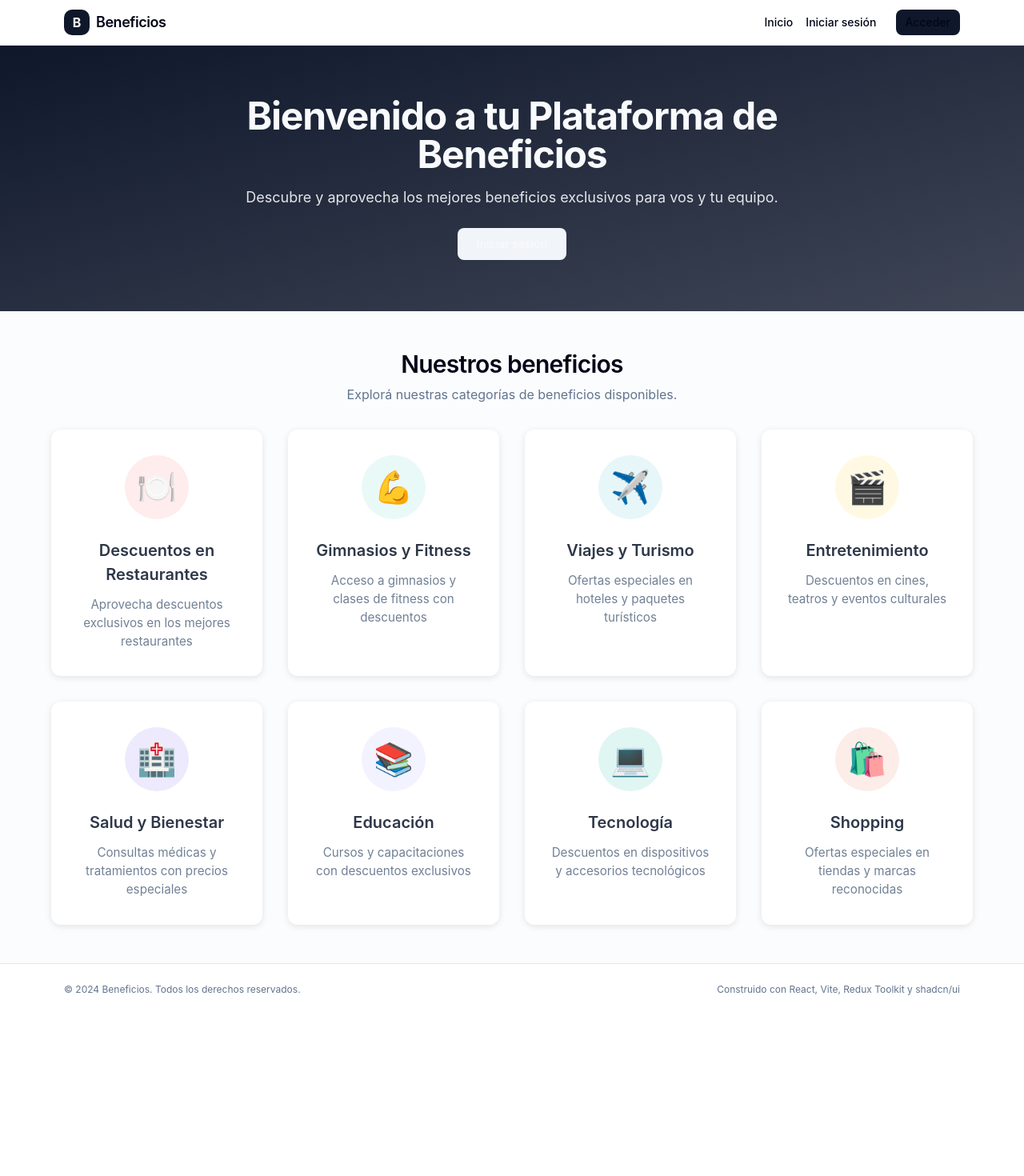
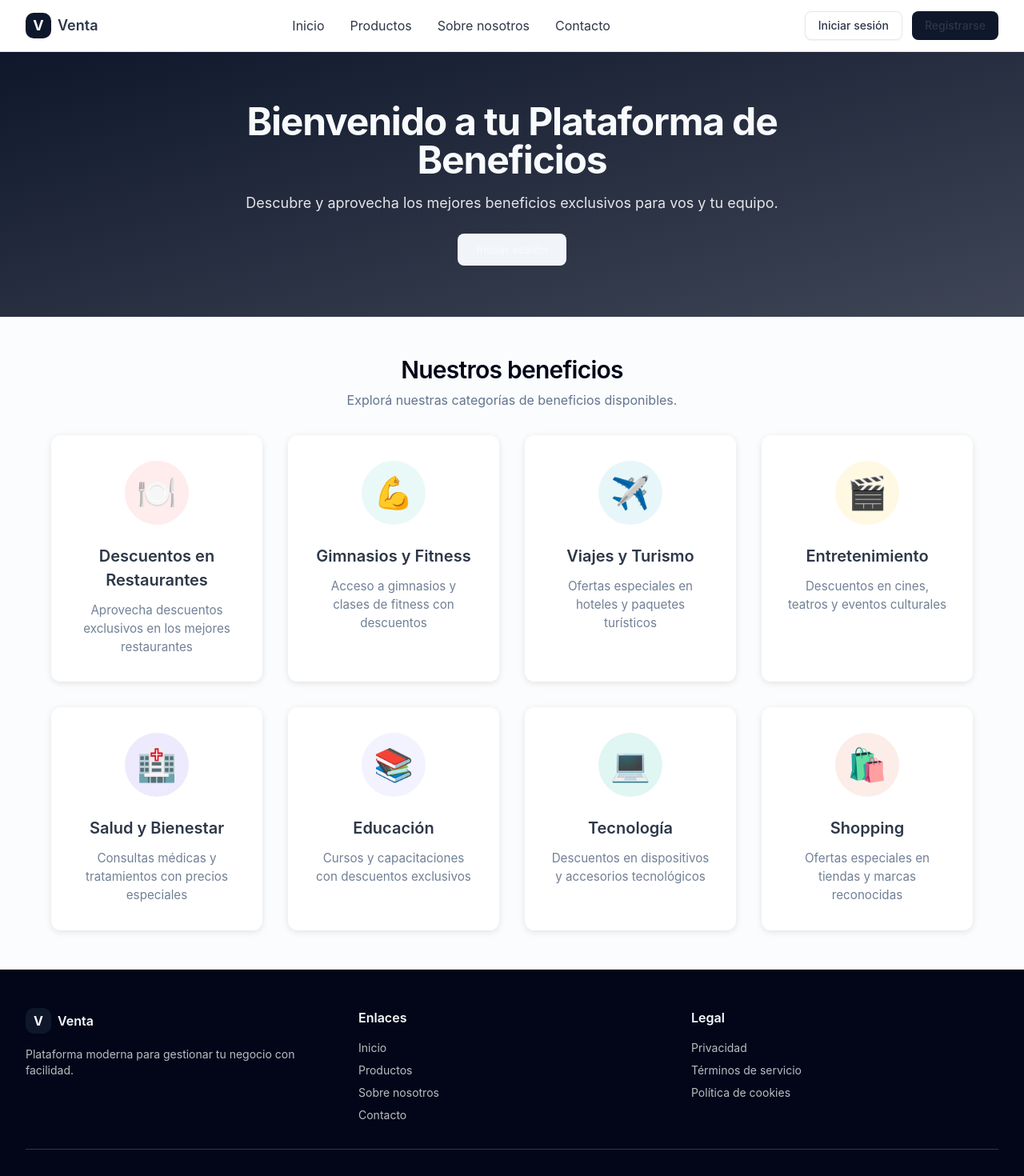
Before and after one commit to LucasLonegro/paw-2024b-03-spa, a React (Vite) app: page / in a window 1280 px wide. Shown: the top 1470 px of the page at 80% size. Before the commit the page ends 1269 px from the top, so only its background shows below. Built offline with nearby package versions, Linux system fonts and the light colour scheme.

Commit message:
Add navigation bar and footer

```diff
--- a/src/App.tsx
+++ b/src/App.tsx
@@ -1,5 +1,5 @@
 import { BrowserRouter, Routes, Route } from "react-router-dom"
-import { Layout } from "./components/Layout/Layout"
+import { Layout } from "./components/Layout"
 import { Home } from "./pages/Home/Home"
 import { Login } from "./pages/Login/Login"
 
--- /dev/null
+++ b/src/components/Footer.tsx
@@ -0,0 +1,78 @@
+import { Link } from "react-router-dom"
+
+export function Footer() {
+  const currentYear = new Date().getFullYear()
+
+  return (
+    <footer className="bg-foreground text-primary-foreground border-t border-border">
+      <div className="max-w-7xl mx-auto px-4 sm:px-6 lg:px-8 py-12">
+        <div className="grid grid-cols-1 md:grid-cols-3 gap-8 mb-8">
+          {/* Company Info */}
+          <div>
+            <div className="flex items-center gap-2 mb-4">
+              <div className="w-8 h-8 bg-primary rounded-lg flex items-center justify-center">
+                <span className="text-primary-foreground font-bold">V</span>
+              </div>
+              <span className="font-semibold">Venta</span>
+            </div>
+            <p className="text-sm opacity-75">Plataforma moderna para gestionar tu negocio con facilidad.</p>
+          </div>
+
+          {/* Links */}
+          <div>
+            <h3 className="font-semibold mb-4">Enlaces</h3>
+            <ul className="space-y-2 text-sm opacity-75">
+              <li>
+                <Link to="/" className="hover:opacity-100 transition-opacity">
+                  Inicio
+                </Link>
+              </li>
+              <li>
+                <Link to="/productos" className="hover:opacity-100 transition-opacity">
+                  Productos
+                </Link>
+              </li>
+              <li>
+                <Link to="/sobre-nosotros" className="hover:opacity-100 transition-opacity">
+                  Sobre nosotros
+                </Link>
+              </li>
+              <li>
+                <Link to="/contacto" className="hover:opacity-100 transition-opacity">
+                  Contacto
+                </Link>
+              </li>
+            </ul>
+          </div>
+
+          {/* Legal */}
+          <div>
+            <h3 className="font-semibold mb-4">Legal</h3>
+            <ul className="space-y-2 text-sm opacity-75">
+              <li>
+                <a href="/privacy" className="hover:opacity-100 transition-opacity">
+                  Privacidad
+                </a>
+              </li>
+              <li>
+                <a href="/terms" className="hover:opacity-100 transition-opacity">
+                  Términos de servicio
+                </a>
+              </li>
+              <li>
+                <a href="/cookies" className="hover:opacity-100 transition-opacity">
+                  Política de cookies
+                </a>
+              </li>
+            </ul>
+          </div>
+        </div>
+
+        {/* Copyright */}
+        <div className="border-t border-primary-foreground/20 pt-8">
+          <p className="text-center text-sm opacity-75">© {currentYear} Venta. Todos los derechos reservados.</p>
+        </div>
+      </div>
+    </footer>
+  )
+}
--- /dev/null
+++ b/src/components/Layout.tsx
@@ -0,0 +1,15 @@
+import { Outlet } from "react-router-dom"
+import { Navbar } from "@/components/NavBar"
+import { Footer } from "@/components/Footer"
+
+export function Layout() {
+  return (
+    <div className="flex flex-col min-h-screen">
+      <Navbar />
+      <main className="flex-grow pt-16">
+        <Outlet />
+      </main>
+      <Footer />
+    </div>
+  )
+}
--- a/src/components/Layout/Layout.tsx
+++ /dev/null
@@ -1,55 +0,0 @@
-import { NavLink, Outlet } from "react-router-dom"
-import { Button } from "@/components/ui/button"
-import { cn } from "@/lib/utils"
-
-const navLinkClass = ({ isActive }: { isActive: boolean }) =>
-  cn(
-    "transition-colors hover:text-primary",
-    isActive ? "text-primary" : "text-muted-foreground",
-  )
-
-export const Layout = () => {
-  return (
-    <div className="min-h-screen flex flex-col bg-background text-foreground">
-      <header className="border-b bg-card/80 backdrop-blur">
-        <div className="max-w-6xl mx-auto flex items-center justify-between px-4 py-3">
-          <NavLink to="/" className="flex items-center gap-2">
-            <span className="inline-flex h-8 w-8 items-center justify-center rounded-lg bg-primary text-primary-foreground font-bold">
-              B
-            </span>
-            <h1 className="text-lg font-semibold tracking-tight">
-              Beneficios
-            </h1>
-          </NavLink>
-
-          <nav className="flex items-center gap-4 text-sm font-medium">
-            <NavLink to="/" className={navLinkClass}>
-              Inicio
-            </NavLink>
-
-            <NavLink to="/login" className={navLinkClass}>
-              Iniciar sesión
-            </NavLink>
-
-            <Button asChild size="sm" className="ml-2">
-              <NavLink to="/login">Acceder</NavLink>
-            </Button>
-          </nav>
-        </div>
-      </header>
-
-      <main className="flex-1">
-        <Outlet />
-      </main>
-
-      <footer className="border-t">
-        <div className="max-w-6xl mx-auto px-4 py-6 text-xs text-muted-foreground flex justify-between items-center">
-          <p>&copy; 2024 Beneficios. Todos los derechos reservados.</p>
-          <span className="hidden sm:inline">
-            Construido con React, Vite, Redux Toolkit y shadcn/ui
-          </span>
-        </div>
-      </footer>
-    </div>
-  )
-}
--- /dev/null
+++ b/src/components/NavBar.tsx
@@ -0,0 +1,90 @@
+import { useState } from "react"
+import { Link } from "react-router-dom"
+import { Menu, X } from "lucide-react"
+import { Button } from "@/components/ui/button"
+
+export function Navbar() {
+  const [isOpen, setIsOpen] = useState(false)
+
+  return (
+    <nav className="fixed top-0 left-0 right-0 z-50 bg-background border-b border-border">
+      <div className="max-w-7xl mx-auto px-4 sm:px-6 lg:px-8">
+        <div className="flex justify-between items-center h-16">
+          {/* Logo */}
+          <Link to="/" className="flex items-center gap-2">
+            <div className="w-8 h-8 bg-primary rounded-lg flex items-center justify-center">
+              <span className="text-primary-foreground font-bold text-lg">V</span>
+            </div>
+            <span className="font-semibold text-lg hidden sm:inline">Venta</span>
+          </Link>
+
+          {/* Desktop Navigation */}
+          <div className="hidden md:flex items-center gap-8">
+            <Link to="/" className="text-foreground hover:text-primary transition-colors">
+              Inicio
+            </Link>
+            <Link to="/productos" className="text-foreground hover:text-primary transition-colors">
+              Productos
+            </Link>
+            <Link to="/sobre-nosotros" className="text-foreground hover:text-primary transition-colors">
+              Sobre nosotros
+            </Link>
+            <Link to="/contacto" className="text-foreground hover:text-primary transition-colors">
+              Contacto
+            </Link>
+          </div>
+
+          {/* Desktop CTA Buttons */}
+          <div className="hidden md:flex items-center gap-3">
+            <Button variant="outline" asChild>
+              <Link to="/login">Iniciar sesión</Link>
+            </Button>
+            <Button asChild>
+              <Link to="/signup">Registrarse</Link>
+            </Button>
+          </div>
+
+          {/* Mobile Menu Button */}
+          <button className="md:hidden" onClick={() => setIsOpen(!isOpen)} aria-label="Toggle menu">
+            {isOpen ? <X className="w-6 h-6" /> : <Menu className="w-6 h-6" />}
+          </button>
+        </div>
+
+        {/* Mobile Navigation */}
+        {isOpen && (
+          <div className="md:hidden pb-4 space-y-3">
+            <Link to="/" className="block px-4 py-2 text-foreground hover:bg-secondary rounded-lg transition-colors">
+              Inicio
+            </Link>
+            <Link
+              to="/productos"
+              className="block px-4 py-2 text-foreground hover:bg-secondary rounded-lg transition-colors"
+            >
+              Productos
+            </Link>
+            <Link
+              to="/sobre-nosotros"
+              className="block px-4 py-2 text-foreground hover:bg-secondary rounded-lg transition-colors"
+            >
+              Sobre nosotros
+            </Link>
+            <Link
+              to="/contacto"
+              className="block px-4 py-2 text-foreground hover:bg-secondary rounded-lg transition-colors"
+            >
+              Contacto
+            </Link>
+            <div className="flex gap-2 pt-2">
+              <Button variant="outline" asChild className="flex-1 bg-transparent">
+                <Link to="/login">Iniciar sesión</Link>
+              </Button>
+              <Button asChild className="flex-1">
+                <Link to="/signup">Registrarse</Link>
+              </Button>
+            </div>
+          </div>
+        )}
+      </div>
+    </nav>
+  )
+}
```
